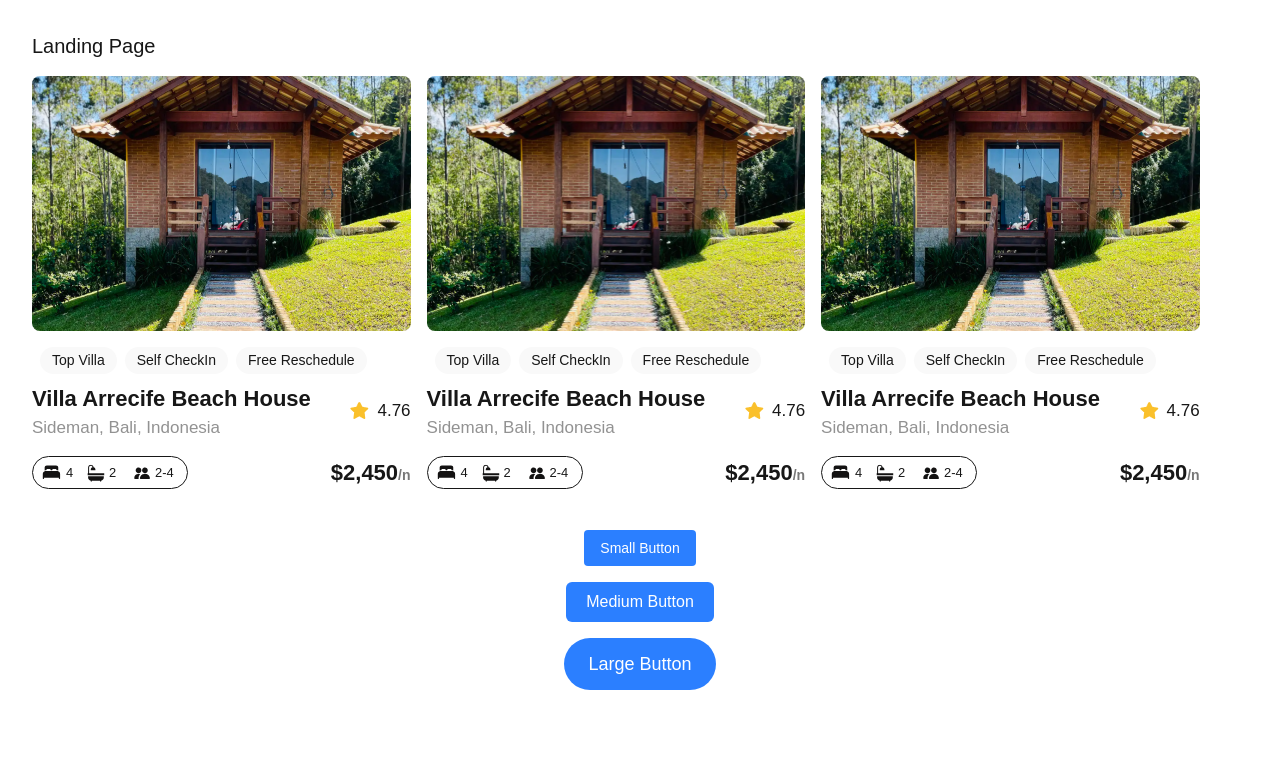
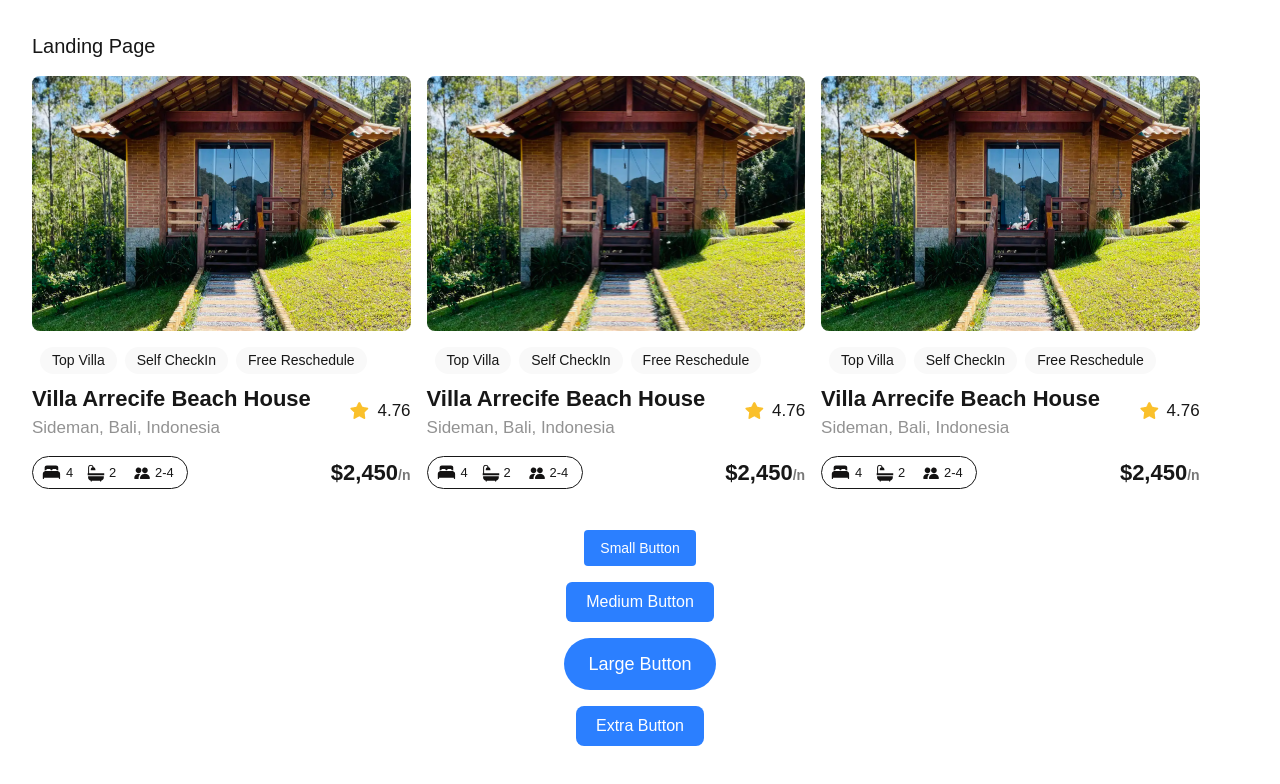
Before and after one commit to DAMILOLA8909/alx-project-0x00-setup, a Next.js app in the folder alx-project-0x00/: page /landing in a window 1280 px wide. Shown: the top 784 px of the page. Built offline with nearby package versions, Linux system fonts and the light colour scheme.

Commit message:
Fix ButtonProps interface name and add all required button shape variants

```diff
--- a/alx-project-0x00/components/Button.tsx
+++ b/alx-project-0x00/components/Button.tsx
@@ -1,9 +1,9 @@
 import React from "react";
 import { ButtonProps } from "@/interfaces";
 
-const Button: React.FC<ButtonProps> = ({ title, style }) => {
+const Button: React.FC<ButtonProps> = ({ title, styles }) => {
   return (
-    <button className={`px-4 py-2 bg-blue-500 text-white ${style}`}>
+    <button className={`px-4 py-2 bg-blue-500 text-white ${styles}`}>
       {title}
     </button>
   );
--- a/alx-project-0x00/interfaces/index.ts
+++ b/alx-project-0x00/interfaces/index.ts
@@ -1,8 +1,4 @@
-export interface PillProps {
-  title: string
-}
-
 export interface ButtonProps {
   title: string
-  style: string
+  styles: string
 }
--- a/alx-project-0x00/pages/landing.tsx
+++ b/alx-project-0x00/pages/landing.tsx
@@ -16,9 +16,10 @@
         <Card />
       </div>
       <div className="flex flex-col items-center gap-4 mt-8">
-        <Button title="Small Button" style="text-sm rounded-sm" />
-        <Button title="Medium Button" style="text-base rounded-md px-5 py-2" />
-        <Button title="Large Button" style="text-lg rounded-full px-6 py-3" />
+        <Button title="Small Button" styles="text-sm rounded-sm" />
+        <Button title="Medium Button" styles="text-base rounded-md px-5 py-2" />
+        <Button title="Large Button" styles="text-lg rounded-full px-6 py-3" />
+        <Button title="Extra Button" styles="text-base rounded-lg px-5 py-2" />
       </div>
 
     </div>
```
